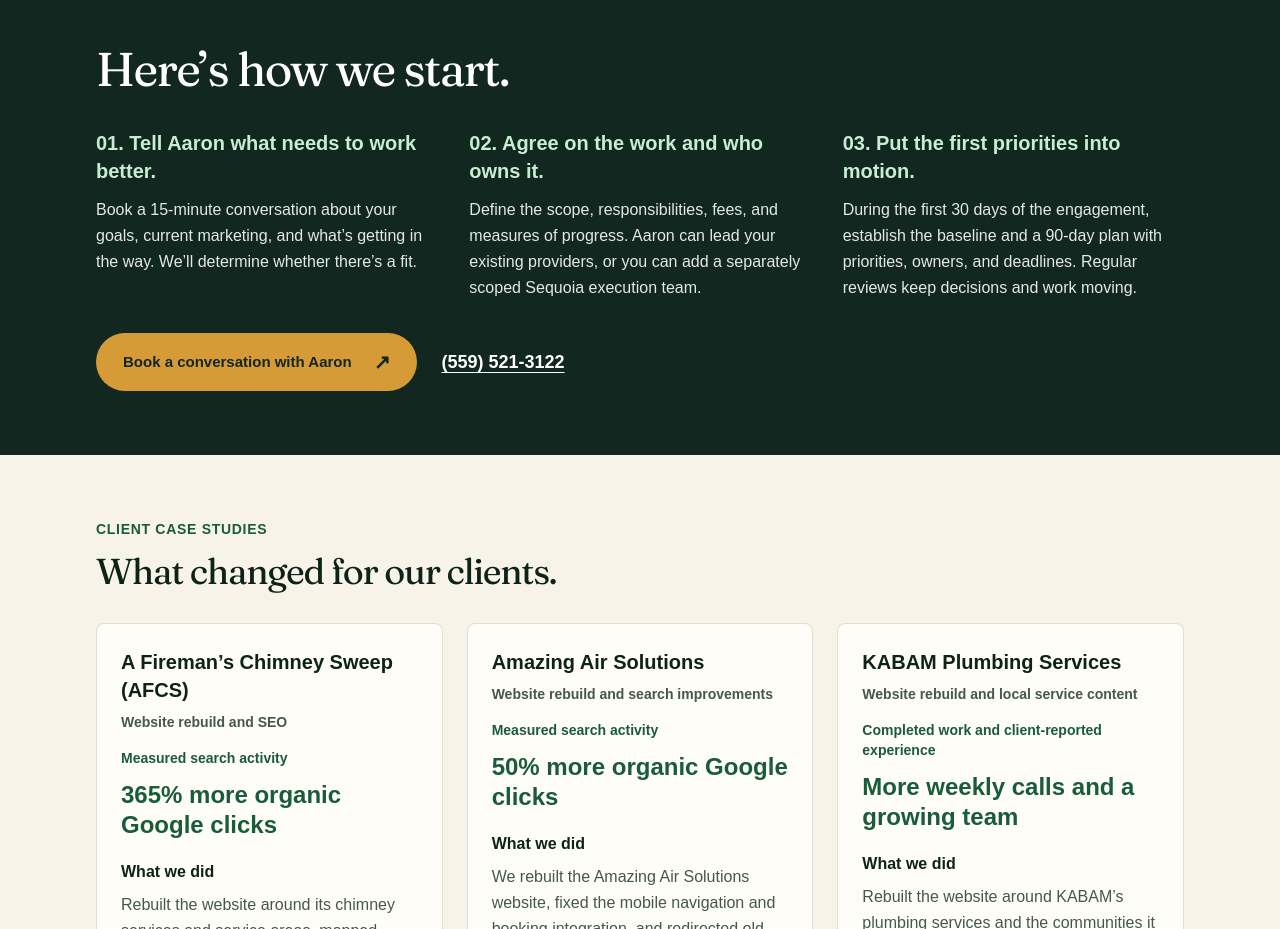
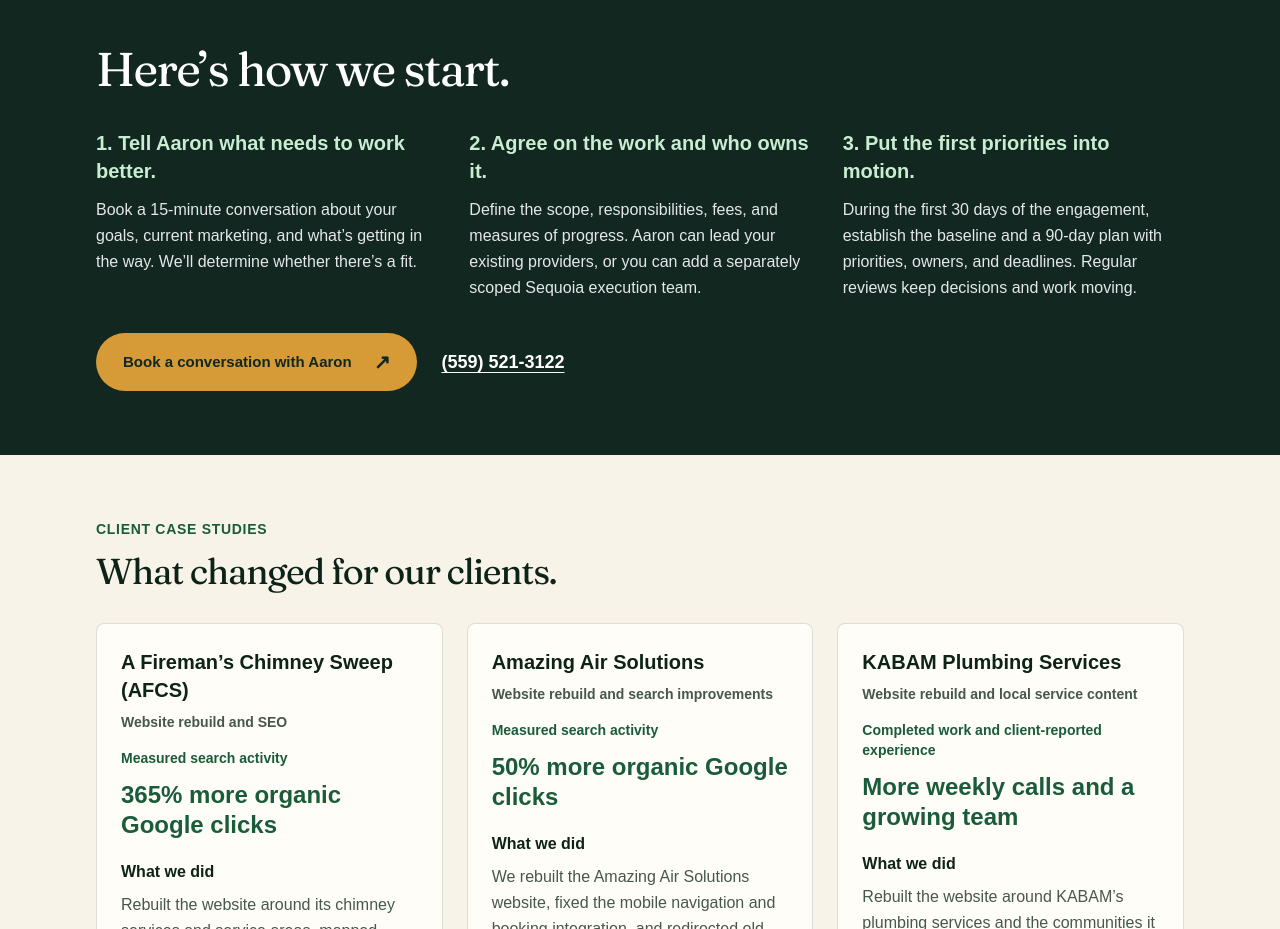
Before and after one commit to SequoiaGeo/next-website, a Next.js app: page / in a window 1280 px wide. Shown: the part 1400-2329 px from the top of the page. Built offline with nearby package versions, Linux system fonts and the light colour scheme; no server answers; a web font is replaced by a local one.

Commit message:
Use plain numbers for homepage steps (#87)

```diff
--- a/src/app/page.tsx
+++ b/src/app/page.tsx
@@ -54,9 +54,9 @@ export default function Home() {
           <h2 id="how-we-start-heading" className="text-3xl font-extrabold tracking-tight sm:text-4xl">Here&rsquo;s how we start.</h2>
           <ol className="mt-8 grid gap-8 md:grid-cols-3">
             {[
-              ["01. Tell Aaron what needs to work better.", "Book a 15-minute conversation about your goals, current marketing, and what’s getting in the way. We’ll determine whether there’s a fit."],
-              ["02. Agree on the work and who owns it.", "Define the scope, responsibilities, fees, and measures of progress. Aaron can lead your existing providers, or you can add a separately scoped Sequoia execution team."],
-              ["03. Put the first priorities into motion.", "During the first 30 days of the engagement, establish the baseline and a 90-day plan with priorities, owners, and deadlines. Regular reviews keep decisions and work moving."],
+              ["1. Tell Aaron what needs to work better.", "Book a 15-minute conversation about your goals, current marketing, and what’s getting in the way. We’ll determine whether there’s a fit."],
+              ["2. Agree on the work and who owns it.", "Define the scope, responsibilities, fees, and measures of progress. Aaron can lead your existing providers, or you can add a separately scoped Sequoia execution team."],
+              ["3. Put the first priorities into motion.", "During the first 30 days of the engagement, establish the baseline and a 90-day plan with priorities, owners, and deadlines. Regular reviews keep decisions and work moving."],
             ].map(([title, body]) => <li key={title}><h3 className="text-xl font-bold text-[#C8EDD2]">{title}</h3><p className="mt-3 text-base leading-relaxed text-gray-200">{body}</p></li>)}
           </ol>
           <div className="mt-8 flex flex-wrap items-center gap-4 sm:gap-6">
```
